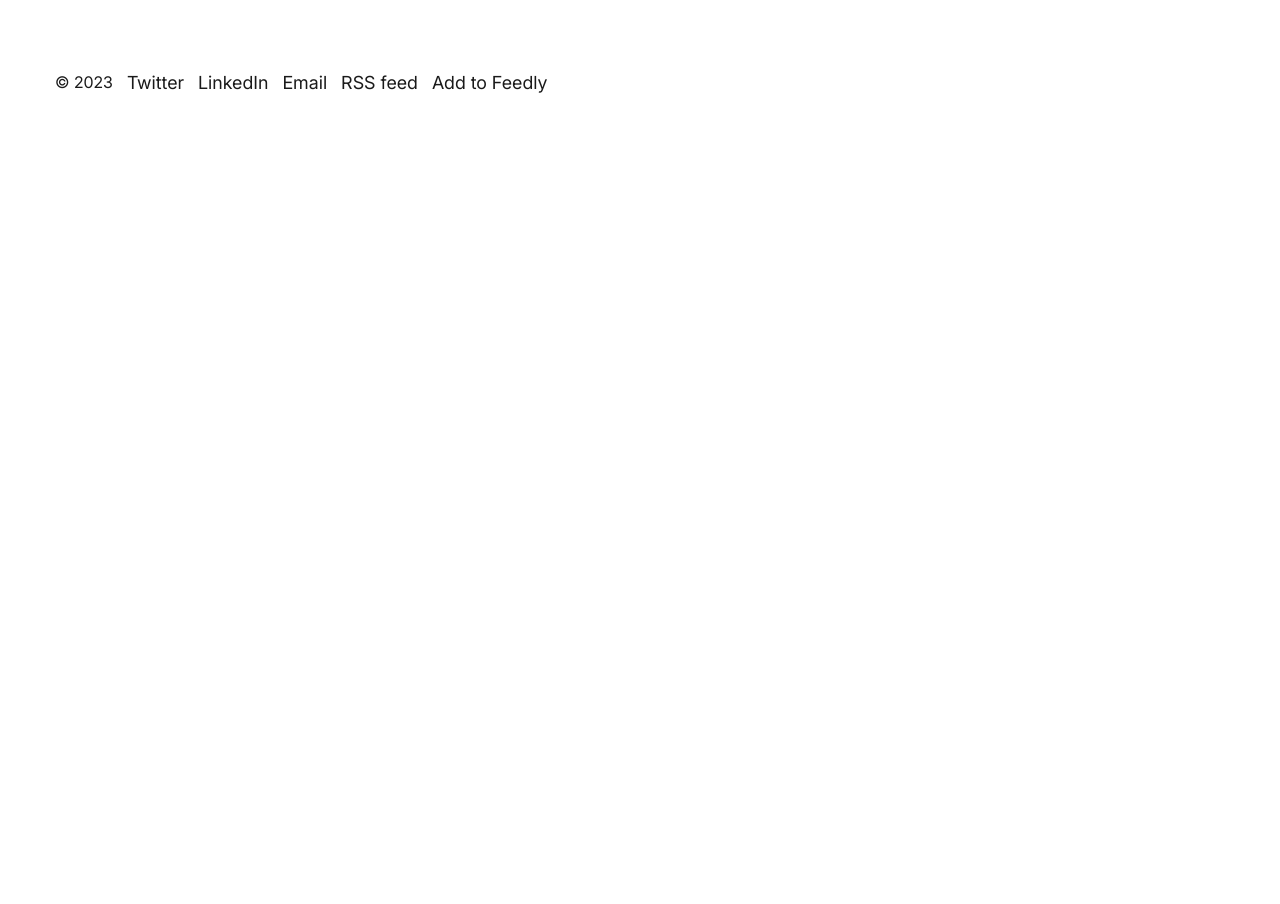
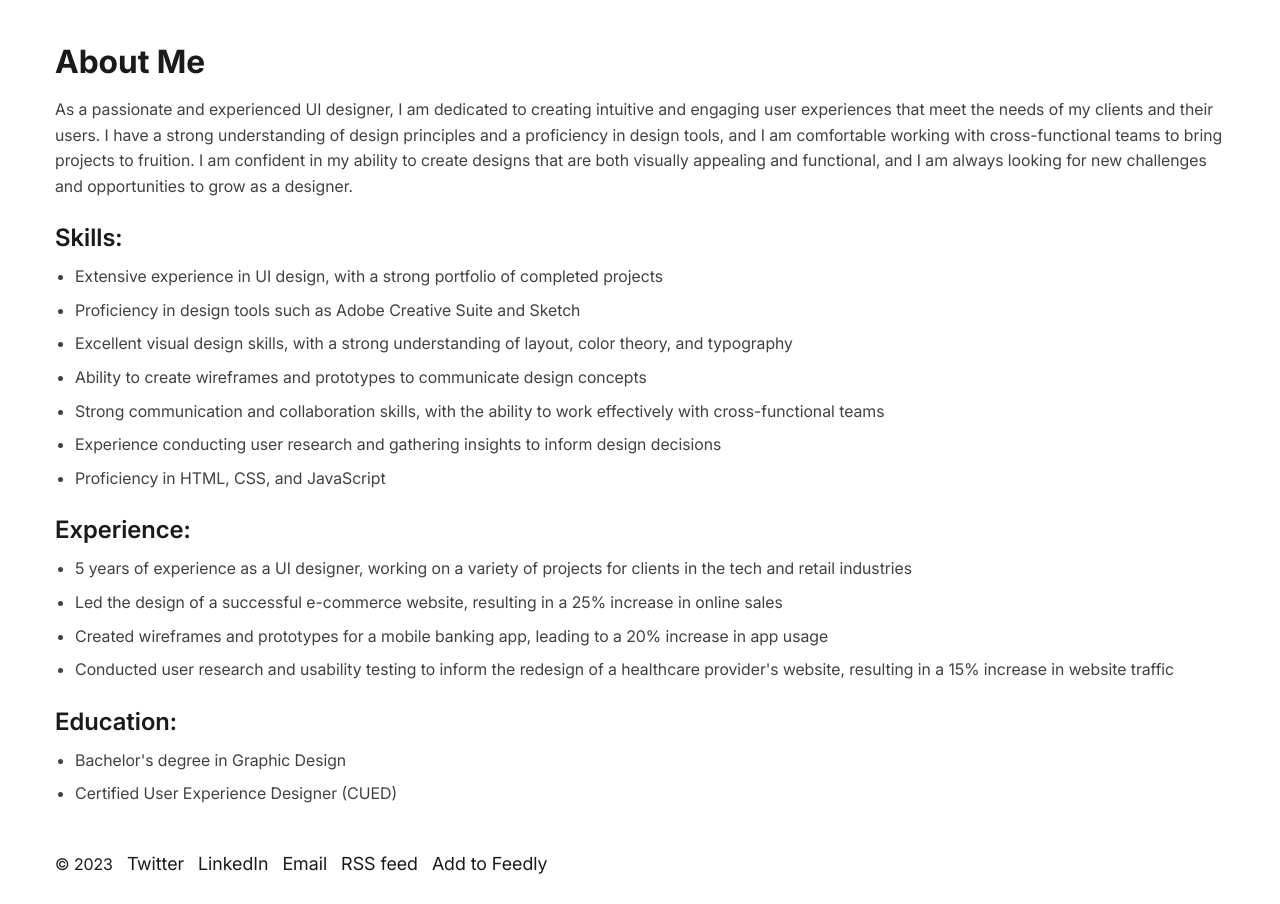
Before and after one commit to andreyk1n/the-blog, a Next.js app: page /about in a window 1280 px wide. Shown: the part 1046-1950 px from the top of the page. Before the commit the page ends 1169 px from the top, so only its background shows below. Built offline with nearby package versions, Linux system fonts and the light colour scheme.

Commit message:
feat: add Text component and enhance About page with content

```diff
--- a/src/styles/_variables.scss
+++ b/src/styles/_variables.scss
@@ -3,6 +3,7 @@
   --color-text: #1a1a1a;
   --color-border: #e5e7eb;
   --color-accent: #4f46e5;
+  --color-gray: #414141;
 }
 
 :root[data-theme="dark"] {
@@ -10,4 +11,5 @@
   --color-text: #ffffff;
   --color-border: #1f2937;
   --color-accent: #6366f1;
+  --color-gray: #bdbaba;
 }
--- /dev/null
+++ b/src/template-parts/components/Text/Text.scss
@@ -0,0 +1,36 @@
+.article {
+  &__title {
+    font-size: 32px;
+    font-weight: 700;
+    margin-bottom: 16px;
+    color: var(--color-text)
+  }
+
+  &__subtitle {
+    font-size: 24px;
+    font-weight: 600;
+    margin-top: 24px;
+    margin-bottom: 12px;
+    color: var(--color-text)
+  }
+
+  &__text {
+    font-size: 16px;
+    line-height: 1.6;
+    margin-bottom: 16px;
+    color: var(--color-gray);
+  }
+
+  &__list {
+    list-style-type: disc;
+    padding-left: 20px;
+    margin-bottom: 16px;
+
+    li {
+      font-size: 16px;
+      line-height: 1.6;
+      margin-bottom: 8px;
+      color: var(--color-gray);
+    }
+  }
+}
--- /dev/null
+++ b/src/template-parts/components/Text/Text.tsx
@@ -0,0 +1,14 @@
+import { ReactNode, ElementType } from "react";
+import './Text.scss';
+
+type TextProps = {
+    as?: ElementType;
+    className?: string;
+    children: ReactNode;
+};
+
+const Text = ({ as: Tag = "p", className = "", children }: TextProps) => {
+    return <Tag className={className}>{children}</Tag>;
+};
+
+export default Text;
--- a/src/template-parts/pages/About.tsx
+++ b/src/template-parts/pages/About.tsx
@@ -1,6 +1,7 @@
 import Header from "@/template-parts/partials/Header/Header";
 import Hero from "@/template-parts/components/Hero/Hero";
 import CustomImage from "@/template-parts/components/CustomImage/CustomImage";
+import Text from "@/template-parts/components/Text/Text";
 import Footer from "@/template-parts/partials/Footer/Footer";
 import "@/template-parts/partials/Header/Header.scss";
 const image = "/images/image/Image.jpg";
@@ -24,6 +25,44 @@ export default function RootLayout({
                     alt="About page image"
                     className="post__image"
                 />
+                <div className="article">
+                    <div className="article__container">
+                        <Text as="h2" className="article__title">About Me</Text>
+
+                        <Text className="article__text">
+                            As a passionate and experienced UI designer, I am dedicated to creating intuitive and engaging user experiences
+                            that meet the needs of my clients and their users. I have a strong understanding of design principles and a
+                            proficiency in design tools, and I am comfortable working with cross-functional teams to bring projects to
+                            fruition. I am confident in my ability to create designs that are both visually appealing and functional, and
+                            I am always looking for new challenges and opportunities to grow as a designer.
+                        </Text>
+
+                        <Text as="h3" className="article__subtitle">Skills:</Text>
+                        <ul className="article__list">
+                            <Text as="li">Extensive experience in UI design, with a strong portfolio of completed projects</Text>
+                            <Text as="li">Proficiency in design tools such as Adobe Creative Suite and Sketch</Text>
+                            <Text as="li">Excellent visual design skills, with a strong understanding of layout, color theory, and typography</Text>
+                            <Text as="li">Ability to create wireframes and prototypes to communicate design concepts</Text>
+                            <Text as="li">Strong communication and collaboration skills, with the ability to work effectively with cross-functional teams</Text>
+                            <Text as="li">Experience conducting user research and gathering insights to inform design decisions</Text>
+                            <Text as="li">Proficiency in HTML, CSS, and JavaScript</Text>
+                        </ul>
+
+                        <Text as="h3" className="article__subtitle">Experience:</Text>
+                        <ul className="article__list">
+                            <Text as="li">5 years of experience as a UI designer, working on a variety of projects for clients in the tech and retail industries</Text>
+                            <Text as="li">Led the design of a successful e-commerce website, resulting in a 25% increase in online sales</Text>
+                            <Text as="li">Created wireframes and prototypes for a mobile banking app, leading to a 20% increase in app usage</Text>
+                            <Text as="li">Conducted user research and usability testing to inform the redesign of a healthcare provider's website, resulting in a 15% increase in website traffic</Text>
+                        </ul>
+
+                        <Text as="h3" className="article__subtitle">Education:</Text>
+                        <ul className="article__list">
+                            <Text as="li">Bachelor's degree in Graphic Design</Text>
+                            <Text as="li">Certified User Experience Designer (CUED)</Text>
+                        </ul>
+                    </div>
+                </div>
                 <Footer />
             </body>
         </html>
```
